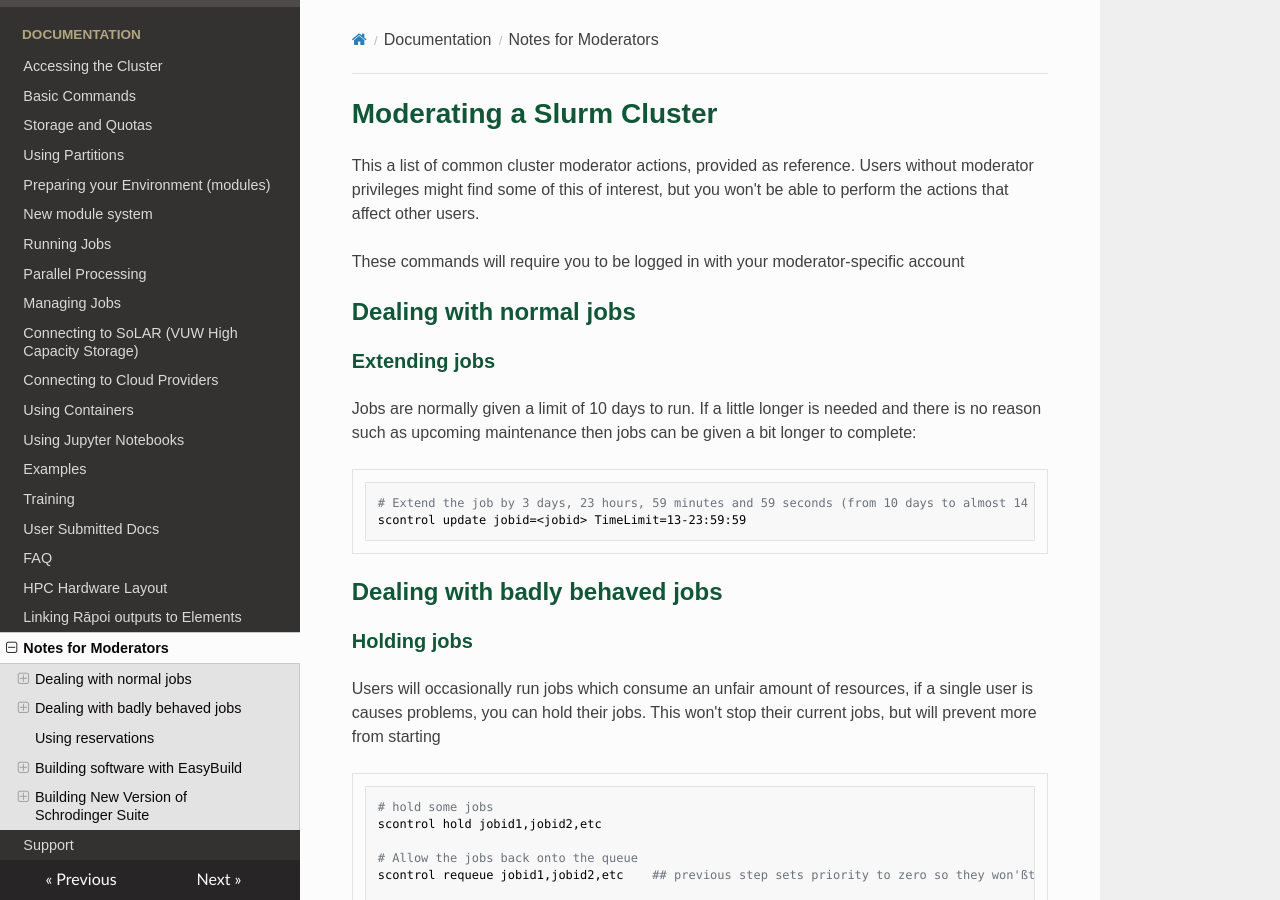
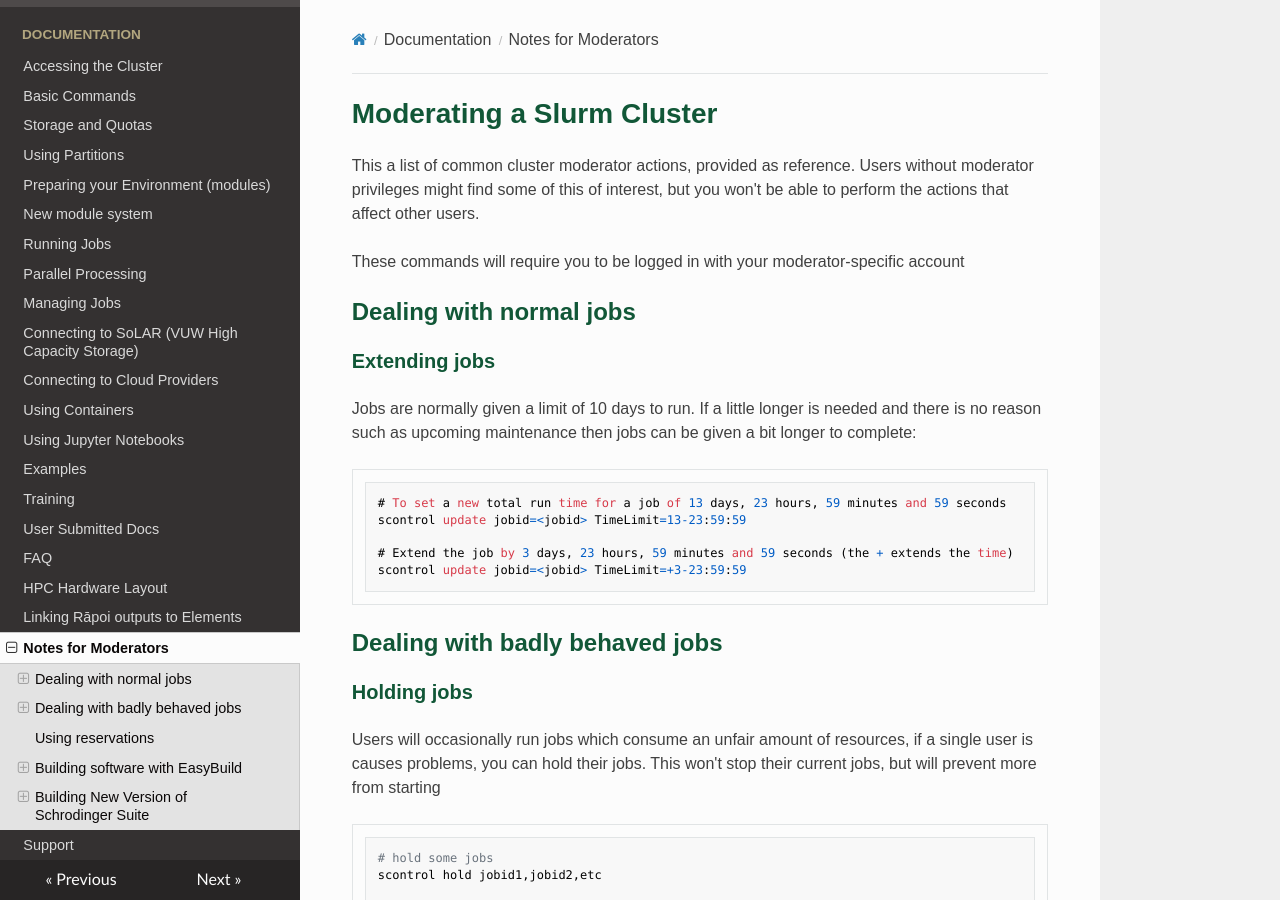
Before and after one commit to vuw-research-computing/raapoi-docs, an MkDocs documentation site: the page built from docs/mods_admins.md, in a window 1280 px wide and 900 px high. Built offline with MkDocs 1.6.1, drawn with Linux system fonts in a browser that asks for light colours; nearby versions of some CDN libraries; some web fonts are replaced.

Commit message:
added some extra info about extending jobs

````diff
--- a/docs/mods_admins.md
+++ b/docs/mods_admins.md
@@ -11,8 +11,11 @@ These commands will require you to be logged in with your moderator-specific acc
 Jobs are normally given a limit of 10 days to run. If a little longer is needed and there is no reason such as upcoming maintenance then jobs can be given a bit longer to complete:
 
 ```bash
-# Extend the job by 3 days, 23 hours, 59 minutes and 59 seconds (from 10 days to almost 14 days)
+# To set a new total run time for a job of 13 days, 23 hours, 59 minutes and 59 seconds
 scontrol update jobid=<jobid> TimeLimit=13-23:59:59
+
+# Extend the job by 3 days, 23 hours, 59 minutes and 59 seconds (the + extends the time)
+scontrol update jobid=<jobid> TimeLimit=+3-23:59:59
 
 ```
 
````
